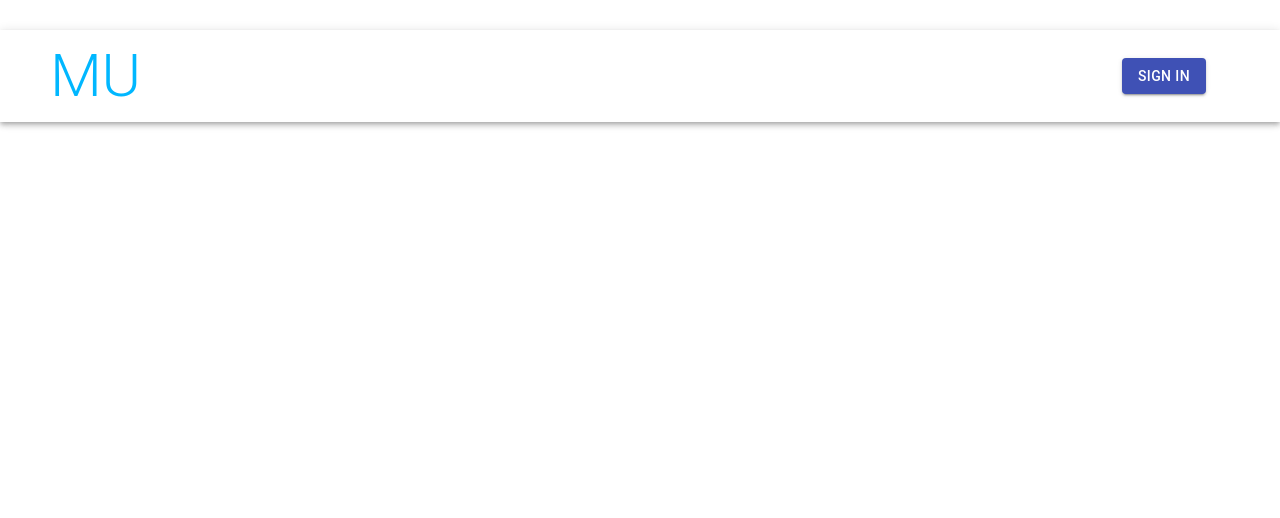
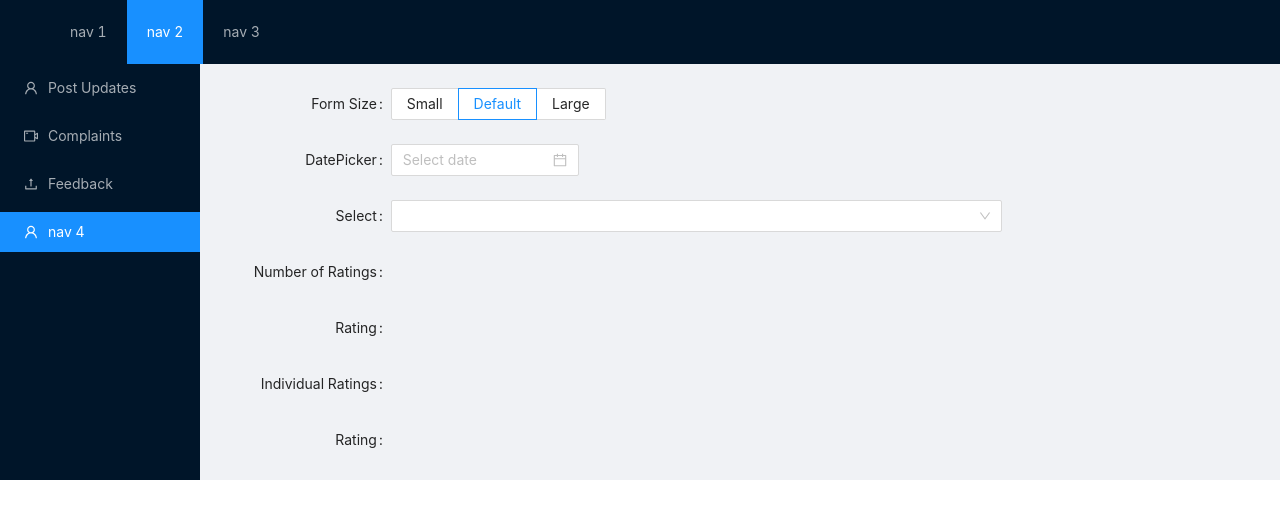
Before and after one commit to chethan180/DBMS_PROJECT, a React (Create React App) app in the folder client/: page /admin1/Feedback in a window 1280 px wide. Shown: the top 518 px of the page. Built offline with nearby package versions, Linux system fonts and the light colour scheme.

Commit message:
Feedback

```diff
--- a/client/src/Components/App.js
+++ b/client/src/Components/App.js
@@ -3,13 +3,13 @@ import React, {Component} from 'react';
 // import './App.css';
 import AdminLanding from './Hostel_Admin_Landing/AdminLanding';
 import Postupdates from './Hostel_Admin_Landing/Postupdates';
-import  Navbar  from './Student_Landing/navibar';
+import Feedback from './Hostel_Admin_Landing/Feedback';
+import { Navbar } from './Navbar';
 import MessAdminLanding from './Mess_Admin_Landing/AdminLanding';
 import StudentLanding from '../Components/Student_Landing/StudentLanding';
 import MessPostupdates from './Mess_Admin_Landing/Postupdates';
 import 'antd/dist/antd.css';
 import {BrowserRouter as Router,Route, Switch} from "react-router-dom";
-import SignUp from './Student_Landing/Auth/Auth';
 
 function App() {
   return (
@@ -17,10 +17,9 @@ function App() {
       <main>
           <Navbar/>
           <Switch>
-            <Route path = "/auth" exact component = {SignUp} />
-
             <Route path = "/admin1" exact component = {MessAdminLanding}/>
             <Route path = "/admin1/Postupdates" exact component = {MessAdminLanding}/>
+            <Route path = "/admin1/Feedback" exact component = {MessAdminLanding}/>
 
             <Route path = "/admin" exact component = {AdminLanding}/>
             <Route path = "/admin/Postupdates" exact component = {AdminLanding}/>
--- a/client/src/Components/Mess_Admin_Landing/AdminLanding.js
+++ b/client/src/Components/Mess_Admin_Landing/AdminLanding.js
@@ -6,6 +6,7 @@ import { Layout, Menu } from 'antd';
 import { UploadOutlined, UserOutlined, VideoCameraOutlined } from '@ant-design/icons';
 import MessPostupdates from './Postupdates';
 import MessComplaints from './Complaints';
+import Feedback from './Feedback';
 
 const { Header, Content, Footer, Sider } = Layout;
 
@@ -35,7 +36,8 @@ const MessAdminLanding = () =>
                 <Link to = '/admin1'/>
               </Menu.Item>
               <Menu.Item key="3" icon={<UploadOutlined />}>
-                nav 3
+                Feedback
+                <Link to = '/admin1/Feedback'/>
               </Menu.Item>
               <Menu.Item key="4" icon={<UserOutlined />}>
                 nav 4
@@ -48,7 +50,7 @@ const MessAdminLanding = () =>
               {/* <Postupdates/> */}
               <Route path = "/admin1" exact  component = {MessComplaints}/>
               <Route path = "/admin1/Postupdates" exact component = {MessPostupdates}/>
-
+              <Route path = "/admin1/Feedback" exact component = {Feedback}/>
             </Content>
             {/* <Footer style={{ textAlign: 'center' }}>Ant Design ©2018 Created by Ant UED</Footer> */}
           </Layout>
--- a/client/src/Components/Mess_Admin_Landing/Feedback.js
+++ b/client/src/Components/Mess_Admin_Landing/Feedback.js
@@ -0,0 +1,109 @@
+import React, { useState } from 'react';
+import {BrowserRouter as Router,Route, Switch} from "react-router-dom";
+import { Table, Tag, Space } from 'antd';
+import {
+  Form,
+  Input,
+  Button,
+  Radio,
+  Select,
+  Cascader,
+  DatePicker,
+  InputNumber,
+  TreeSelect,
+} from 'antd';
+
+const Feedback = () => {
+  const [componentSize, setComponentSize] = useState('default');
+
+  const data = [
+    {
+      key: '1',
+      firstName: 'John',
+      lastName: 'Brown',
+      RollNumber: 32,
+      Mail_Id: 'New York No. 1 Lake Park',
+      MobileNumber:'98929839',
+      tags: ['Yes'],
+    },
+    {
+      key: '2',
+      firstName: 'Jim',
+      lastName: 'Green',
+      RollNumber: 42,
+      Mail_Id: 'London No. 1 Lake Park',
+      MobileNumber:'98929839',
+      tags: ['No'],
+    },
+    {
+      key: '3',
+      firstName: 'Joe',
+      lastName: 'Black',
+      RollNumber: 32,
+      Mail_Id: 'Sidney No. 1 Lake Park',
+      MobileNumber:'98929839',
+      tags: ['Yes'],
+    },
+  ];
+
+  const onFormLayoutChange = ({ size }) => {
+    setComponentSize(size);
+  };
+
+  return (
+    <>
+      <Form dataSource={data}
+        labelCol={{
+          span: 4,
+        }}
+        wrapperCol={{
+          span: 14,
+        }}
+        layout="horizontal"
+        initialValues={{
+          size: componentSize,
+        }}
+        onValuesChange={onFormLayoutChange}
+        size={componentSize}
+      >
+
+        <Form.Item label="Form Size" name="size">
+          <Radio.Group>
+            <Radio.Button value="small">Small</Radio.Button>
+            <Radio.Button value="default">Default</Radio.Button>
+            <Radio.Button value="large">Large</Radio.Button>
+          </Radio.Group>
+        </Form.Item>
+        <Form.Item label="DatePicker">
+          <DatePicker />
+        </Form.Item>
+        <Form.Item label="Select">
+          <Select>
+            <Select.Option value="Breakfast">Breakfast</Select.Option>
+            <Select.Option value="Lunch">Lunch</Select.Option>
+            <Select.Option value="Snacks">Snacks</Select.Option>
+            <Select.Option value="Dinner">Dinner</Select.Option>
+          </Select>
+        </Form.Item>
+        <Form.Item label="Number of Ratings">
+        </Form.Item>
+
+        <Form.Item label="Rating">
+        </Form.Item>
+
+        <Form.Item label="Individual Ratings">
+        </Form.Item>
+
+        <Form.Item label="Rating">
+
+        </Form.Item>
+
+
+
+
+      </Form>
+    </>
+  );
+};
+
+export default Feedback;
```
